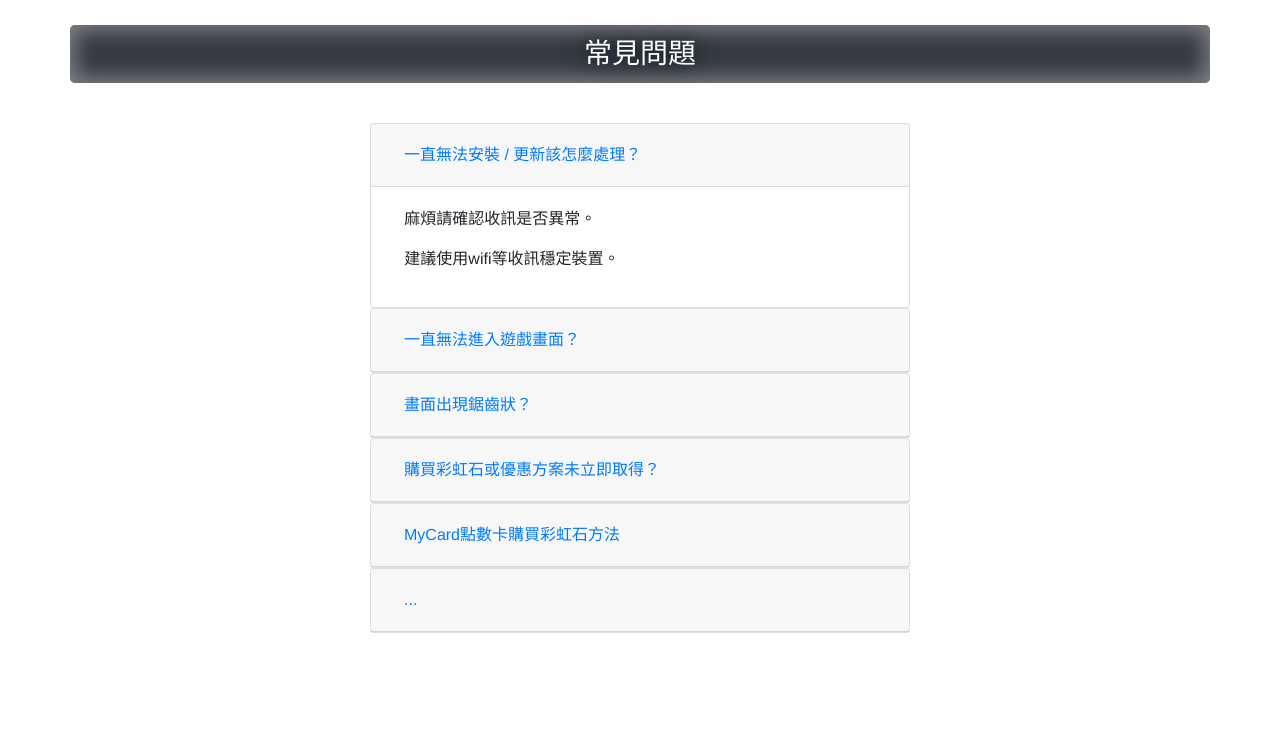
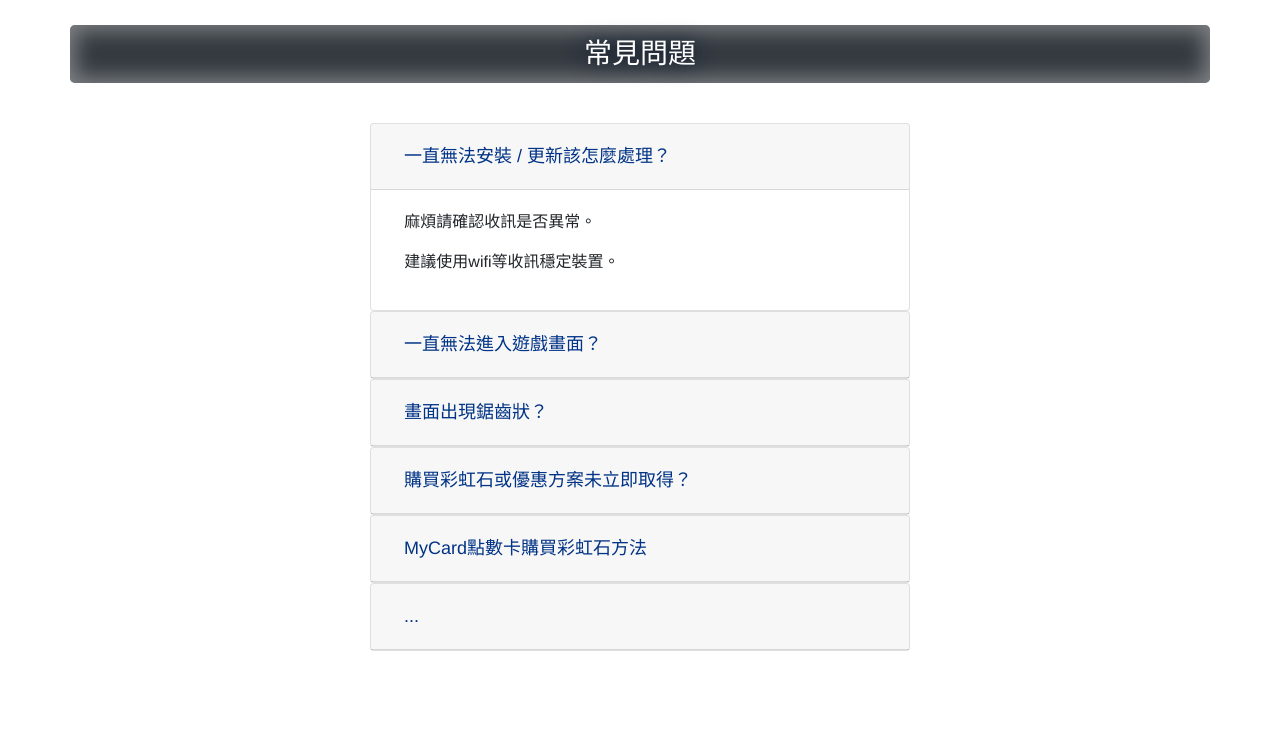
Before and after one commit to rheachui/rheachui.github.io, a plain HTML site: page index.html in a window 1280 px wide. Shown: the part 3840-4570 px from the top of the page. Drawn offline with nearby package versions, Linux system fonts and the light colour scheme.

Commit message:
更改 jquery 來源 復原 span

```diff
--- a/css/warrior_strike.css
+++ b/css/warrior_strike.css
@@ -438,6 +438,11 @@ a.nav-link:hover {
 .question-list {
     margin: 0;
 }
+span.question {
+    font-size: 18px;
+    color:#013386;
+    font-weight: 500;
+}
 
 
 /* Footer */
--- a/index.html
+++ b/index.html
@@ -348,7 +348,9 @@
                         <div class="card-header" id="headingOne">
                             <h5 class="mb-0">
                                 <button class="btn btn-link" data-toggle="collapse" data-target="#collapseOne" aria-expanded="true" aria-controls="collapseOne">
+                                    <span class="question">
                                         一直無法安裝 / 更新該怎麼處理？
+                                    </span>
                                 </button>
                             </h5>
                         </div>
@@ -363,7 +365,9 @@
                         <div class="card-header" id="headingTwo">
                             <h5 class="mb-0">
                                 <button class="btn btn-link collapsed" data-toggle="collapse" data-target="#collapseTwo" aria-expanded="false" aria-controls="collapseTwo">
+                                    <span class="question">
                                         一直無法進入遊戲畫面？
+                                    </span>
                                 </button>
                             </h5>
                         </div>
@@ -378,7 +382,9 @@
                         <div class="card-header" id="headingThree">
                             <h5 class="mb-0">
                                 <button class="btn btn-link collapsed" data-toggle="collapse" data-target="#collapseThree" aria-expanded="false" aria-controls="collapseThree">
+                                    <span class="question">
                                         畫面出現鋸齒狀？
+                                    </span>
                                 </button>
                             </h5>
                         </div>
@@ -392,7 +398,9 @@
                         <div class="card-header" id="headingThree">
                             <h5 class="mb-0">
                                 <button class="btn btn-link collapsed" data-toggle="collapse" data-target="#collapseFour" aria-expanded="false" aria-controls="collapseThree">
+                                    <span class="question">
                                         購買彩虹石或優惠方案未立即取得？
+                                    </span>
                                 </button>
                             </h5>
                         </div>
@@ -406,8 +414,9 @@
                         <div class="card-header" id="headingThree">
                             <h5 class="mb-0">
                                 <button class="btn btn-link collapsed" data-toggle="collapse" data-target="#collapseFive" aria-expanded="false" aria-controls="collapseThree">
+                                    <span class="question">
                                         MyCard點數卡購買彩虹石方法
-
+                                    </span>
                                 </button>
                             </h5>
                         </div>
@@ -421,10 +430,9 @@
                         <div class="card-header" id="headingThree">
                             <h5 class="mb-0">
                                 <button class="btn btn-link collapsed" data-toggle="collapse" data-target="#collapseSix" aria-expanded="false" aria-controls="collapseThree">
-
+                                    <span class="question">
                                         ...
-
-
+                                    </span>
                                 </button>
                             </h5>
                         </div>
@@ -530,8 +538,7 @@
 
     <!-- Script -->
     <!-- Jquery -->
-    <script src="http://code.jquery.com/jquery-3.3.1.min.js" integrity="sha256-FgpCb/KJQlLNfOu91ta32o/NMZxltwRo8QtmkMRdAu8="
-        crossorigin="anonymous"></script>
+    <script src="https://ajax.googleapis.com/ajax/libs/jquery/3.3.1/jquery.min.js"></script>
     <script src="https://cdnjs.cloudflare.com/ajax/libs/popper.js/1.12.9/umd/popper.min.js" integrity="sha384-ApNbgh9B+Y1QKtv3Rn7W3mgPxhU9K/ScQsAP7hUibX39j7fakFPskvXusvfa0b4Q"
         crossorigin="anonymous"></script>
     <!-- Bootstrap -->
```
Lines whose indentation alone changed are shown as unchanged.
